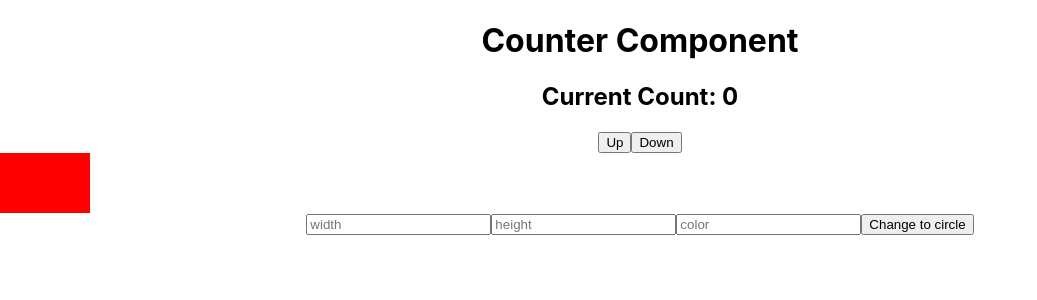
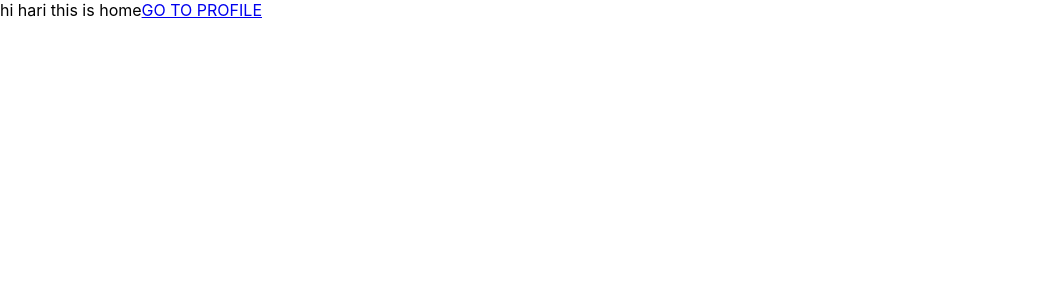
Before and after one commit to kaylinkhanal/bulletproof_redux, a React (Create React App) app: page /home in a window 1280 px wide. Shown: the top 300 px of the page, without its empty margins (0-1037 px from the left). Built offline with nearby package versions, Linux system fonts and the light colour scheme; the HTML template or start-up script is replaced by a standard one.

Commit message:
add route code

```diff
--- a/package.json
+++ b/package.json
@@ -10,6 +10,7 @@
     "react": "^17.0.1",
     "react-dom": "^17.0.1",
     "react-redux": "^7.2.2",
+    "react-router-dom": "^6.6.0",
     "react-scripts": "4.0.1",
     "redux": "^4.0.5",
     "redux-logger": "^3.0.6",
--- a/src/App.js
+++ b/src/App.js
@@ -2,12 +2,18 @@ import React from "react";
 import './App.css';
 import Counter from "./features/counter/counter";
 import Box from './features/box/box';
-function App() {
+import Home from './features/home/home';
+import Profile from './features/home/profile';
+import { BrowserRouter, Routes, Route } from "react-router-dom";
+
+const App = () => {
   return (
-    <div className="App">
-      <Counter/>
-      <Box/>
-    </div>
+    <BrowserRouter>
+    <Routes>
+      <Route path="/home" element={<Home/>}/>
+      <Route path="/profile" element={<Profile/>}/>
+    </Routes>
+  </BrowserRouter>
   );
 }
 
--- a/src/features/box/box.js
+++ b/src/features/box/box.js
@@ -1,15 +1,17 @@
 import React from 'react';
 import {useDispatch, useSelector} from "react-redux";
-import {changeWidth} from "./box.slice";
+import {changeWidth , changeShape, changeHeight,changeColor} from "./box.slice";
 
 const Box = () => {
-    const {width, backgroundColor, padding} =useSelector(state=>state.box)
+    const {width,height, backgroundColor, padding, borderRadius} =useSelector(state=>state.box)
     const dispatch = useDispatch()
   return (
       <>
     <div style={{
         width: width,
+        height:height,
         padding: padding,
+        borderRadius: borderRadius,
         backgroundColor: backgroundColor
     }}>
 
@@ -17,9 +19,11 @@ const Box = () => {
     <input placeholder="width"
      onKeyUp={(e)=>dispatch(changeWidth(e.target.value))}/>
       <input placeholder="height"
+       onKeyUp={(e)=>dispatch(changeHeight(e.target.value))}/>
+  <input placeholder ="color"
+    onKeyUp={(e)=>dispatch(changeColor(e.target.value))}
   />
-  <input placeholder ="color"/>
-  <button> Change to circle</button>
+  <button onClick={()=> dispatch(changeShape())}> Change to circle</button>
     </>
 
   );
--- a/src/features/box/box.slice.js
+++ b/src/features/box/box.slice.js
@@ -4,7 +4,8 @@ export const initialState = {
   width: '30px',
   height:'20px',
   padding: '30px',
-  backgroundColor: 'red'
+  backgroundColor: 'red',
+  borderRadius: '0%'
 };
 
 const BoxSlice = createSlice({
@@ -14,9 +15,17 @@ const BoxSlice = createSlice({
     changeWidth: (state, actions) => {
         state.width= actions.payload + 'px'
     },
-
+    changeHeight: (state, actions) => {
+      state.height= actions.payload + 'px'
+  },
+  changeColor: (state, actions) => {
+    state.backgroundColor= actions.payload
+},
+changeShape:  (state, actions) => {
+  state.borderRadius= '50%'
+},
   }
 });
 
-export const { changeWidth} = BoxSlice.actions;
+export const { changeWidth,changeHeight,changeColor,changeShape} = BoxSlice.actions;
 export default BoxSlice.reducer;
--- a/src/features/counter/counter.js
+++ b/src/features/counter/counter.js
@@ -2,26 +2,13 @@ import React from 'react';
 import {decrement, increment} from "./counter.slice";
 import {useDispatch, useSelector} from "react-redux";
 
-const Counter = () => {
-  const dispatch = useDispatch();
-  const { count } = useSelector((state) => state.count);
+const Home = () => {
 
-  const onUpClick = () => {
-    dispatch(increment());
-  };
-  const onDownClick = () => {
-    dispatch(decrement());
-  };
   return (
     <div>
-      <h1>Counter Component</h1>
-
-      <h2>Current Count: {count}</h2>
-      <button onClick={onUpClick}>Up</button>
-      <button onClick={onDownClick}>Down</button>
-
+    hi {} this is home
     </div>
   );
 };
 
-export default Counter;
+export default Home;
--- /dev/null
+++ b/src/features/home/home.js
@@ -0,0 +1,15 @@
+import React from 'react';
+import {useDispatch, useSelector} from "react-redux";
+import { Link } from "react-router-dom";
+
+const Home = () => {
+  const {name} = useSelector(state=>state.users)
+  return (
+    <div>
+    hi {name} this is home
+    <Link to="/profile"><span>GO TO PROFILE</span></Link>
+    </div>
+  );
+};
+
+export default Home;
--- /dev/null
+++ b/src/features/home/profile.js
@@ -0,0 +1,14 @@
+import React from 'react';
+import {useDispatch, useSelector} from "react-redux";
+
+const Profile = () => {
+  const {name} = useSelector(state=>state.users)
+  return (
+    <div>
+    hi {name} this is profile
+    {/* <Link to="home" >Go to profile</Link> */}
+    </div>
+  );
+};
+
+export default Profile;
--- /dev/null
+++ b/src/features/home/userSlice.js
@@ -0,0 +1,16 @@
+import { createSlice } from "@reduxjs/toolkit";
+
+export const initialState = {
+  name: "hari"
+};
+
+const userSlice = createSlice({
+  name: "users",
+  initialState,
+  reducers: {
+
+  }
+});
+
+export const { increment, decrement } = userSlice.actions;
+export default userSlice.reducer;
--- a/src/store.js
+++ b/src/store.js
@@ -3,10 +3,13 @@ import { combineReducers } from "redux";
 import counterSlice from './features/counter/counter.slice'
 import logger from 'redux-logger'
 import boxSlice from "./features/box/box.slice";
+import userSlice from "./features/home/userSlice";
+
 
 const reducer = combineReducers({
   count: counterSlice,
-  box: boxSlice
+  box: boxSlice,
+  users: userSlice
 });
 
 const store = configureStore({
```
Also changed, not shown: 2 other files (tests, documents, lock files or other folders).
